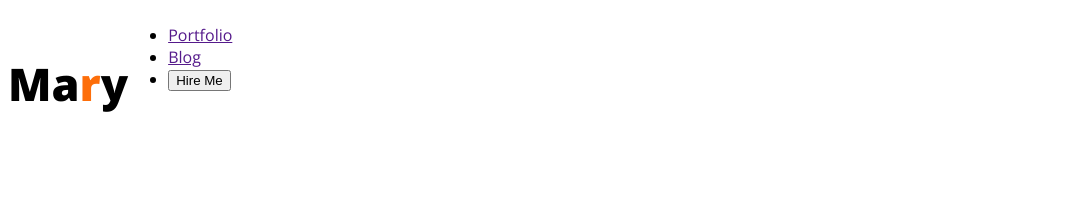
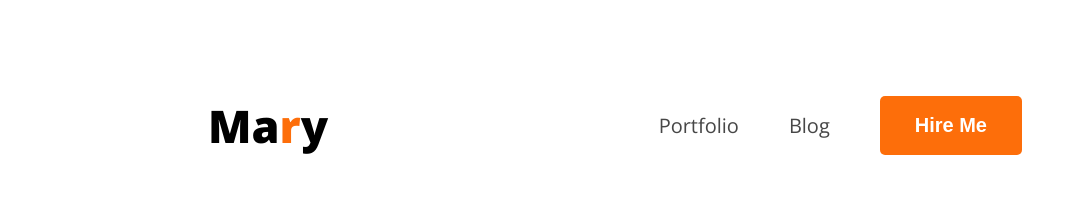
Before and after one commit to ezmahir/webdeveloper-portfolio, a plain HTML site: page index.html in a window 1280 px wide. Shown: the whole page, without its empty margins (0-1074 px from the left). Drawn offline with nearby package versions, Linux system fonts and the light colour scheme.

Commit message:
added nav bar

```diff
--- a/index.html
+++ b/index.html
@@ -18,9 +18,9 @@
         <nav>
             <h3 class="nav-title">Ma<span class="text-primary">r</span>y</h3>
             <ul>
-                <li><a href="">Portfolio</a></li>
-                <li><a href="">Blog</a></li>
-                <li><a href=""><button>Hire Me</button></a></li>
+                <li><a class="dark-2" href="">Portfolio</a></li>
+                <li><a class="dark-2" href="">Blog</a></li>
+                <li><a href=""><button class="btn-primary">Hire Me</button></a></li>
             </ul>
         </nav>
     </header>
--- a/styles/style.css
+++ b/styles/style.css
@@ -4,6 +4,19 @@
 /* shared style */
 .text-primary{
     color: #FD6E0A;
+}
+.dark-2{
+    color: #474747;
+}
+
+.btn-primary{
+    background-color: #FD6E0A;
+    border: none;
+    padding: 18px 35px;
+    color: white;
+    border-radius: 5px;
+    font-size: 20px;
+    font-weight: bold;
 }
 
 .open-sans-normal {
@@ -15,11 +28,29 @@
 }
 nav{
     display: flex;
+    align-items: center;
+    justify-content: space-between;
+    margin: 50px 200px;
 }
 .nav-title{
     font-weight: 800;
     font-size: 45px;
 }
+
+nav ul li{
+    list-style: none;
+    margin-right: 50px;
+}
+
+nav ul a{
+    text-decoration: none;
+    font-size: 20px;
+}
+
+nav ul{
+    display: flex;
+    align-items: center;
+}
 /* .col{
     color: FD6E0A;
 } */
```
